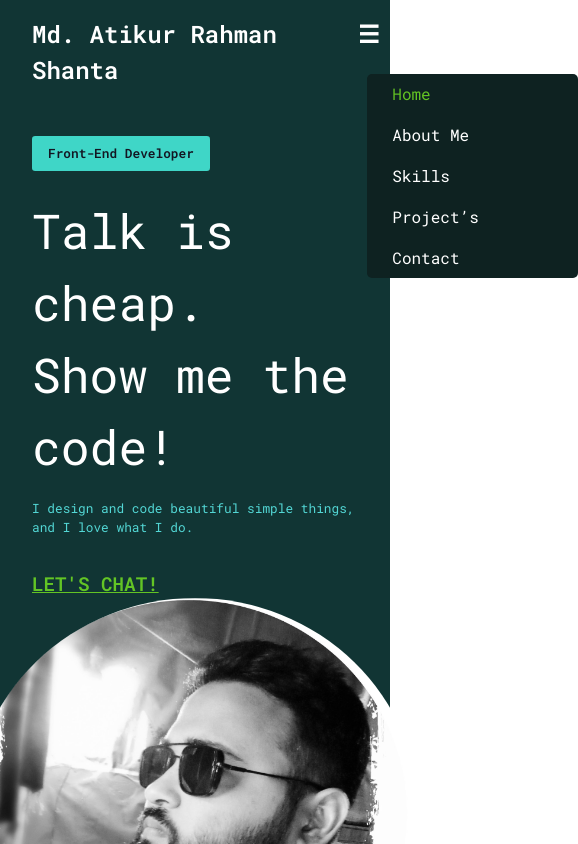
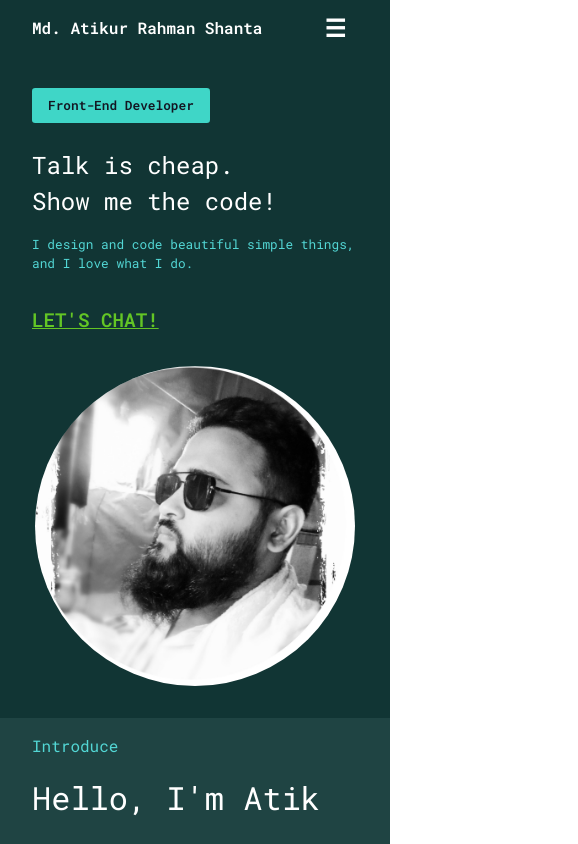
Before and after one commit to Atik2788/Port.F-24, a Next.js app: page / in a window 390 px wide. Shown: the top 844 px of the page, 578 px wide, since content can reach past the window. Built offline with nearby package versions, Linux system fonts and the light colour scheme.

Commit message:
after responce nav and img for phone

```diff
--- a/components/Header.tsx
+++ b/components/Header.tsx
@@ -49,7 +49,7 @@ export default function Header() {
             <Image
               className="pro-pic"
               src="/images/atik.jpg"
-              width={463}
+              width={450}
               height={450}
               alt="atik"
             />
--- a/components/NavBar.tsx
+++ b/components/NavBar.tsx
@@ -53,7 +53,7 @@ export default function NavBar() {
   return (
     <nav className="flex light-bg justify-space">
       <div className="logo white flex_nav">
-        <Link href="/" className="nav_link nav__name">{displayedName}</Link>
+        <h1><Link href="/" className="nav_link nav__name">{displayedName}</Link></h1>
         <div className="hamburger" onClick={toggleMenu}>
           {/* Hamburger icon */}
           <div className="hamburger-icon">&#9776;</div>
--- a/styles/globals.css
+++ b/styles/globals.css
@@ -53,9 +53,11 @@ p {
   justify-content: space-between;
 }
 
+
 .flex-full {
   flex: 1;
 }
+
 .justify-space {
   justify-content: space-between;
 }
@@ -77,6 +79,12 @@ button {
 nav {
   padding: 1.1rem 5rem;
 }
+
+.flex_nav Link{
+  width: 80%;
+}
+
+
 nav .logo {
   font-size: 1.5rem;
   font-weight: 600;
@@ -91,6 +99,7 @@ nav .logo {
   color: #26c3c0e1;
 }
 
+
 .nav__name::after {
   content: "|";
   animation: blink 0.6s step-end infinite;
@@ -102,13 +111,6 @@ nav .logo {
     opacity: 0;
   }
 }
-
-/* nav ul li {
-  list-style-type: none;
-  margin-left: 3rem;
-  font-size: 0.9rem;
-  font-weight: 600;
-} */
 
 /* Hide the hamburger icon by default */
 .hamburger {
@@ -354,11 +356,29 @@ footer ul li {
     align-items: center;
     justify-content: center;
   }
-  .nav_link {
+  /* .nav_link {
     width: 95%;
+    font-size: 1rem !important;
+  } */
+
+  /* Header */
+
+  .flex_nav {
+    display: block;
+    /* align-items: center; */
+    /* justify-content: space-between; */
   }
 
-  /* Header */
+
+  .flex_nav Link{
+    width: 100%;
+  }
+
+  nav .logo {
+    font-size: 1rem;
+    font-weight: 600;
+  }
+
   nav {
     padding: 1rem 2rem;
     flex-direction: row !important;
@@ -367,8 +387,15 @@ footer ul li {
 
   /* Show the hamburger icon only on smaller screens */
   .hamburger {
+    position: relative;
     display: block;
     width: 5%;
+  }
+
+  .hamburger-icon {
+    position: absolute;
+    top: -30px;
+    right: -250px;
   }
   /* Hide the menu by default and show it when .show-menu is active */
 
@@ -416,7 +443,7 @@ footer ul li {
 
   .navList_small {
     position: absolute;
-    display: flex;
+    display: none;
     top: 22px;
     right: -220px;
     margin: 0;
@@ -452,12 +479,27 @@ footer ul li {
   .header {
     padding: 2rem 2rem 0rem 2rem;
   }
+
+  .header h1 {
+    margin: auto;
+    font-size: 1.5rem;
+    font-weight: 500;
+  }
+
   section {
     padding: 1rem 2rem;
   }
   .copyEmail_modal {
     top: 62% !important;
   }
+  .pro-pic-container {
+    position: relative;
+    width: 320px;
+    height: 320px;
+    overflow: hidden;
+    margin: 2rem 0;
+  }
+
 
   /* About */
   .about-card {
```
Also changed, not shown: components/About.tsx (+0 -19 lines).
